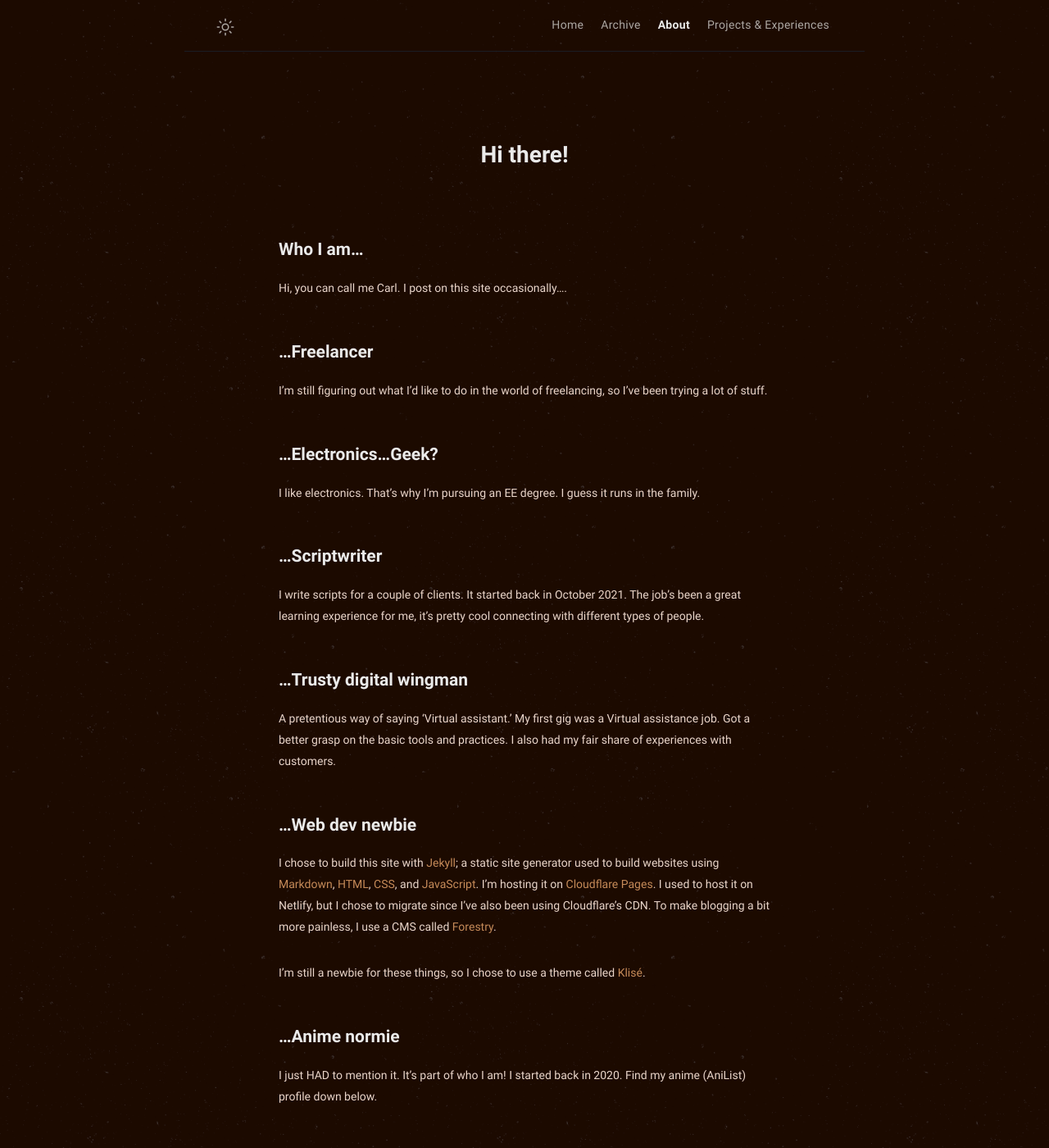
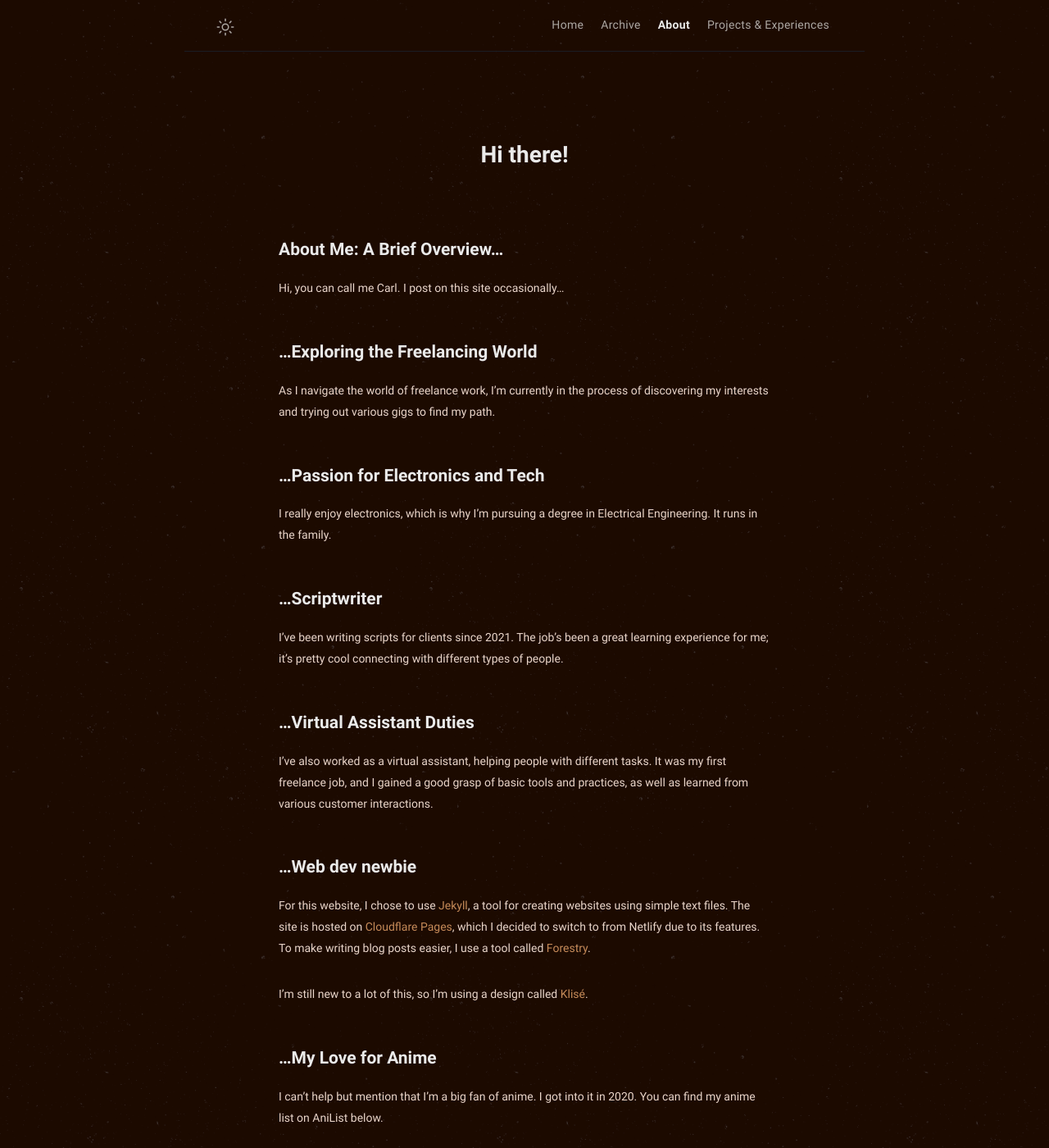
Before and after one commit to philippines69/carlcastroarchives, a Jekyll site: the page built from about.md, in a window 1280 px wide and 1400 px high. Shown: the whole window at 82% size. Built offline with Jekyll 4.4.1, drawn with Linux system fonts in a browser that asks for light colours; some of the changed text lies outside the part shown.

Commit message:
Update about.md

```diff
--- a/about.md
+++ b/about.md
@@ -6,35 +6,35 @@ excerpt:
 comments: false
 
 ---
-# Who I am...
+# About Me: A Brief Overview...
 
-Hi, you can call me Carl. I post on this site occasionally....
+Hi, you can call me Carl. I post on this site occasionally...
 
-# ...Freelancer
+# ...Exploring the Freelancing World
 
-I'm still figuring out what I'd like to do in the world of freelancing, so I've been trying a lot of stuff.
+As I navigate the world of freelance work, I'm currently in the process of discovering my interests and trying out various gigs to find my path.
 
-# ...Electronics...Geek?
+# ...Passion for Electronics and Tech
 
-I like electronics. That's why I'm pursuing an EE degree. I guess it runs in the family.
+I really enjoy electronics, which is why I'm pursuing a degree in Electrical Engineering. It runs in the family.
 
 # ...Scriptwriter
 
-I write scripts for a couple of clients. It started back in October 2021. The job's been a great learning experience for me, it's pretty cool connecting with different types of people.
+I've been writing scripts for clients since 2021. The job's been a great learning experience for me; it's pretty cool connecting with different types of people.
 
-# ...Trusty digital wingman
+# ...Virtual Assistant Duties
 
-A pretentious way of saying 'Virtual assistant.' My first gig was a Virtual assistance job. Got a better grasp on the basic tools and practices. I also had my fair share of experiences with customers.
+I've also worked as a virtual assistant, helping people with different tasks. It was my first freelance job, and I gained a good grasp of basic tools and practices, as well as learned from various customer interactions.
 
 # ...Web dev newbie
 
-I chose to build this site with [Jekyll](https://jekyllrb.com/); a static site generator used to build websites using [Markdown](https://en.wikipedia.org/wiki/Markdown), [HTML](https://developer.mozilla.org/en-US/docs/Web/HTML), [CSS](https://developer.mozilla.org/en-US/docs/Web/css), and [JavaScript](https://developer.mozilla.org/en-US/docs/Web/javascript). I'm hosting it on [Cloudflare Pages](https://pages.cloudflare.com/). I used to host it on Netlify, but I chose to migrate since I've also been using Cloudflare's CDN. To make blogging a bit more painless, I use a CMS called [Forestry](https://forestry.io/).
+For this website, I chose to use [Jekyll](https://jekyllrb.com/), a tool for creating websites using simple text files. The site is hosted on [Cloudflare Pages](https://pages.cloudflare.com/), which I decided to switch to from Netlify due to its features. To make writing blog posts easier, I use a tool called [Forestry](https://forestry.io/).
 
-I'm still a newbie for these things, so I chose to use a theme called [Klisé](https://github.com/piharpi/jekyll-klise).
+I'm still new to a lot of this, so I'm using a design called [Klisé](https://github.com/piharpi/jekyll-klise).
 
-# ...Anime normie
+# ...My Love for Anime
 
-I just HAD to mention it. It's part of who I am! I started back in 2020. Find my anime (AniList) profile down below.
+I can't help but mention that I'm a big fan of anime. I got into it in 2020. You can find my anime list on AniList below.
 
 <h1 style="text-align: center;"> Where to find me </h1>
 
@@ -53,6 +53,6 @@ I just HAD to mention it. It's part of who I am! I started back in 2020. Find my
 
 <p><img src="/assets/img/about/gmail.png" alt="GitHub" style="width:24px;"/><a href="mailto:carlrobincastro@gmail.com" target="_blank"> carlrobincastro@gmail.com</a></p>
 
-### Anime (for all ya'll weebs):
+### Anime (for my fellow cultured people):
 
 <p><img src="/assets/img/about/anilist.png" alt="AniList" style="width:24px;"/><a href="https://anilist.co/user/Rumpelforeskin/" target="_blank"> AniList</a></p>
```
